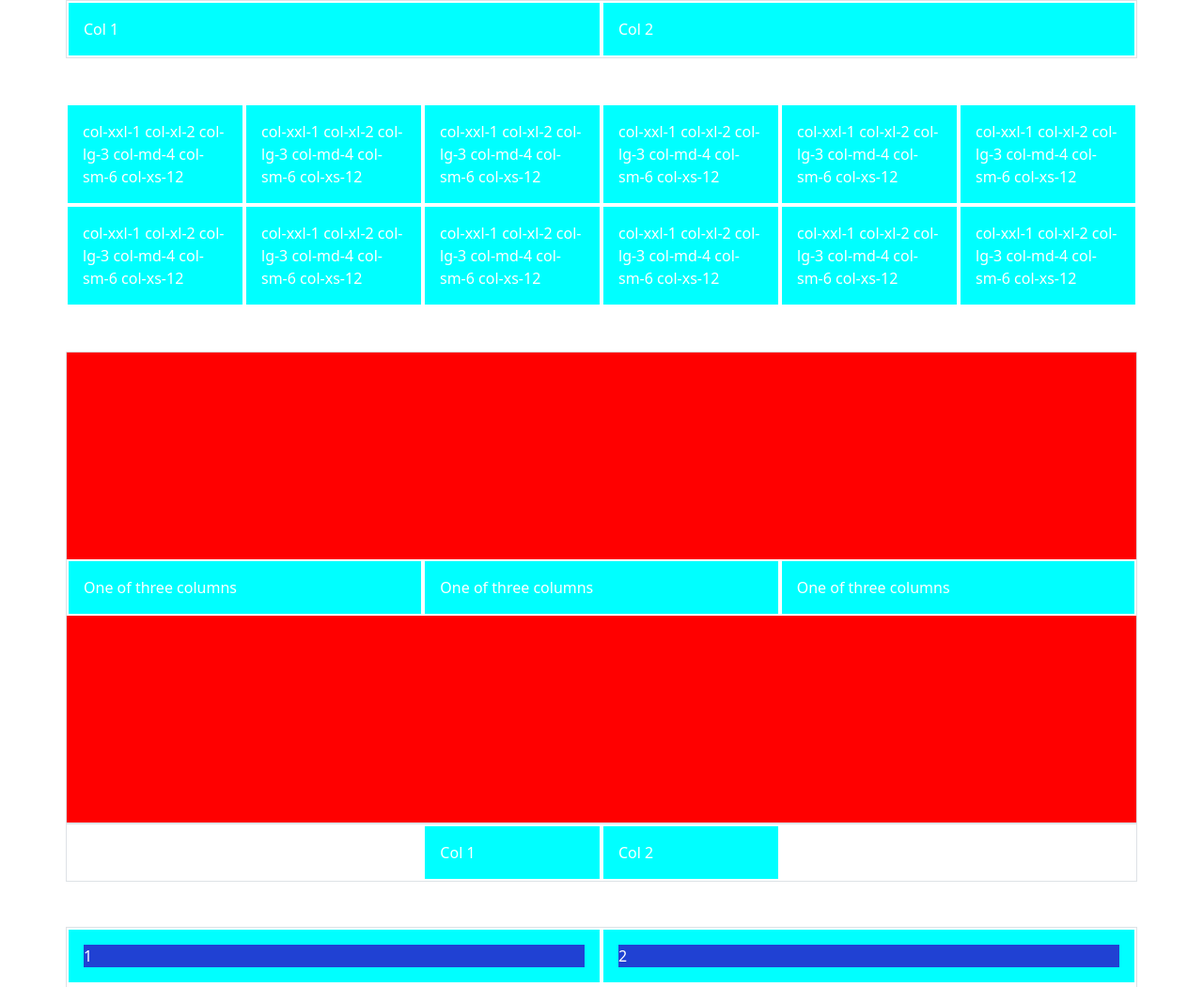
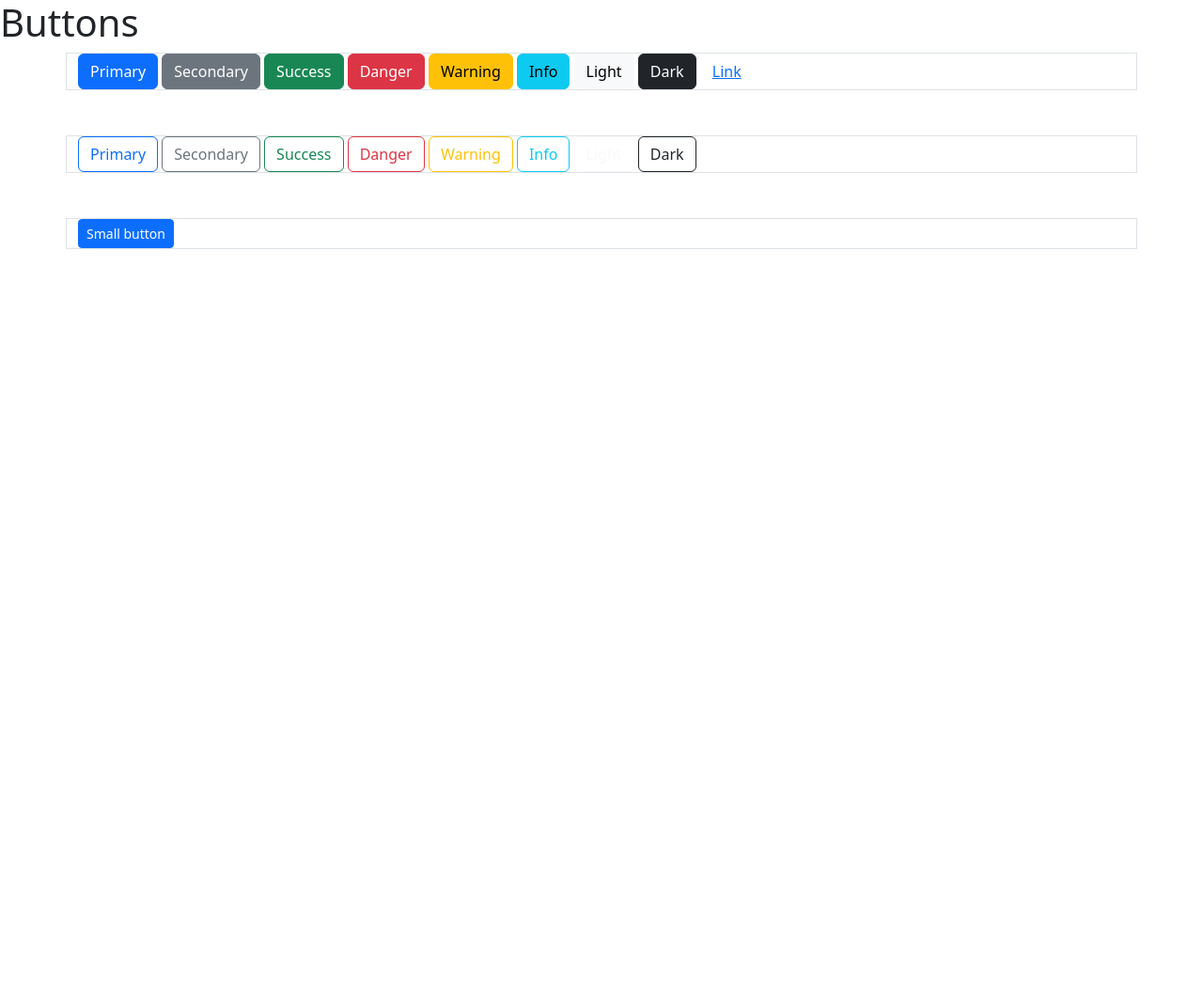
Before and after one commit to bilalmuhammad14-7-98/Bootstrap5Basics, a website: page index.html in a window 1280 px wide. Shown: the top 1050 px of the page at 94% size. After the commit the page ends 800 px from the top, so only its background shows below. Drawn offline with nearby package versions, Linux system fonts and the light colour scheme.

Commit message:
Bootstrap buttons

```diff
--- a/index.html
+++ b/index.html
@@ -23,79 +23,33 @@
     </style>
   </head>
   <body>
-    <!-- container fluid to take full width of the screen -->
+    <h1>Buttons</h1>
     <div class="container border">
-      <div class="row">
-        <div class="col-lg-6 col-md-6">Col 1</div>
-        <div class="col-lg-6 col-md-6">Col 2</div>
-      </div>
-    </div>
-    <div class="container my-5">
-      <div class="row">
-        <div class="col-xxl-1 col-xl-2 col-lg-3 col-md-4 col-sm-6 col-xs-12">
-          col-xxl-1 col-xl-2 col-lg-3 col-md-4 col-sm-6 col-xs-12
-        </div>
-        <div class="col-xxl-1 col-xl-2 col-lg-3 col-md-4 col-sm-6 col-xs-12">
-          col-xxl-1 col-xl-2 col-lg-3 col-md-4 col-sm-6 col-xs-12
-        </div>
-        <div class="col-xxl-1 col-xl-2 col-lg-3 col-md-4 col-sm-6 col-xs-12">
-          col-xxl-1 col-xl-2 col-lg-3 col-md-4 col-sm-6 col-xs-12
-        </div>
-        <div class="col-xxl-1 col-xl-2 col-lg-3 col-md-4 col-sm-6 col-xs-12">
-          col-xxl-1 col-xl-2 col-lg-3 col-md-4 col-sm-6 col-xs-12
-        </div>
-        <div class="col-xxl-1 col-xl-2 col-lg-3 col-md-4 col-sm-6 col-xs-12">
-          col-xxl-1 col-xl-2 col-lg-3 col-md-4 col-sm-6 col-xs-12
-        </div>
-        <div class="col-xxl-1 col-xl-2 col-lg-3 col-md-4 col-sm-6 col-xs-12">
-          col-xxl-1 col-xl-2 col-lg-3 col-md-4 col-sm-6 col-xs-12
-        </div>
-        <div class="col-xxl-1 col-xl-2 col-lg-3 col-md-4 col-sm-6 col-xs-12">
-          col-xxl-1 col-xl-2 col-lg-3 col-md-4 col-sm-6 col-xs-12
-        </div>
-        <div class="col-xxl-1 col-xl-2 col-lg-3 col-md-4 col-sm-6 col-xs-12">
-          col-xxl-1 col-xl-2 col-lg-3 col-md-4 col-sm-6 col-xs-12
-        </div>
-        <div class="col-xxl-1 col-xl-2 col-lg-3 col-md-4 col-sm-6 col-xs-12">
-          col-xxl-1 col-xl-2 col-lg-3 col-md-4 col-sm-6 col-xs-12
-        </div>
-        <div class="col-xxl-1 col-xl-2 col-lg-3 col-md-4 col-sm-6 col-xs-12">
-          col-xxl-1 col-xl-2 col-lg-3 col-md-4 col-sm-6 col-xs-12
-        </div>
-        <div class="col-xxl-1 col-xl-2 col-lg-3 col-md-4 col-sm-6 col-xs-12">
-          col-xxl-1 col-xl-2 col-lg-3 col-md-4 col-sm-6 col-xs-12
-        </div>
-        <div class="col-xxl-1 col-xl-2 col-lg-3 col-md-4 col-sm-6 col-xs-12">
-          col-xxl-1 col-xl-2 col-lg-3 col-md-4 col-sm-6 col-xs-12
-        </div>
-      </div>
+      <button type="button" class="btn btn-primary">Primary</button>
+      <button type="button" class="btn btn-secondary">Secondary</button>
+      <button type="button" class="btn btn-success">Success</button>
+      <button type="button" class="btn btn-danger">Danger</button>
+      <button type="button" class="btn btn-warning">Warning</button>
+      <button type="button" class="btn btn-info">Info</button>
+      <button type="button" class="btn btn-light">Light</button>
+      <button type="button" class="btn btn-dark">Dark</button>
+
+      <button type="button" class="btn btn-link">Link</button>
     </div>
 
-    <div class="container border" style="background-color: red">
-      <!-- row align-items-center
-      row align-items-start
-    row align-items-end -->
-      <div class="row align-items-center" style="height: 500px">
-        <div class="col">One of three columns</div>
-        <div class="col">One of three columns</div>
-        <div class="col">One of three columns</div>
-      </div>
-    </div>
-
-    <div class="container border">
-      <div class="row justify-content-center">
-        <div class="col-2">Col 1</div>
-        <div class="col-2">Col 2</div>
-      </div>
+    <div class="container border my-5">
+      <button type="button" class="btn btn-outline-primary">Primary</button>
+      <button type="button" class="btn btn-outline-secondary">Secondary</button>
+      <button type="button" class="btn btn-outline-success">Success</button>
+      <button type="button" class="btn btn-outline-danger">Danger</button>
+      <button type="button" class="btn btn-outline-warning">Warning</button>
+      <button type="button" class="btn btn-outline-info">Info</button>
+      <button type="button" class="btn btn-outline-light">Light</button>
+      <button type="button" class="btn btn-outline-dark">Dark</button>
     </div>
 
     <div class="container my-5 border">
-      <div class="row gx-4 gy-5">
-        <div class="col-6"><div class="child">1</div></div>
-        <div class="col-6"><div class="child">2</div></div>
-        <div class="col-6"><div class="child">3</div></div>
-        <div class="col-6"><div class="child">4</div></div>
-      </div>
+      <button type="button" class="btn btn-primary btn-sm">Small button</button>
     </div>
 
     <script src="node_modules/bootstrap/dist/js/bootstrap.bundle.js"></script>
```
